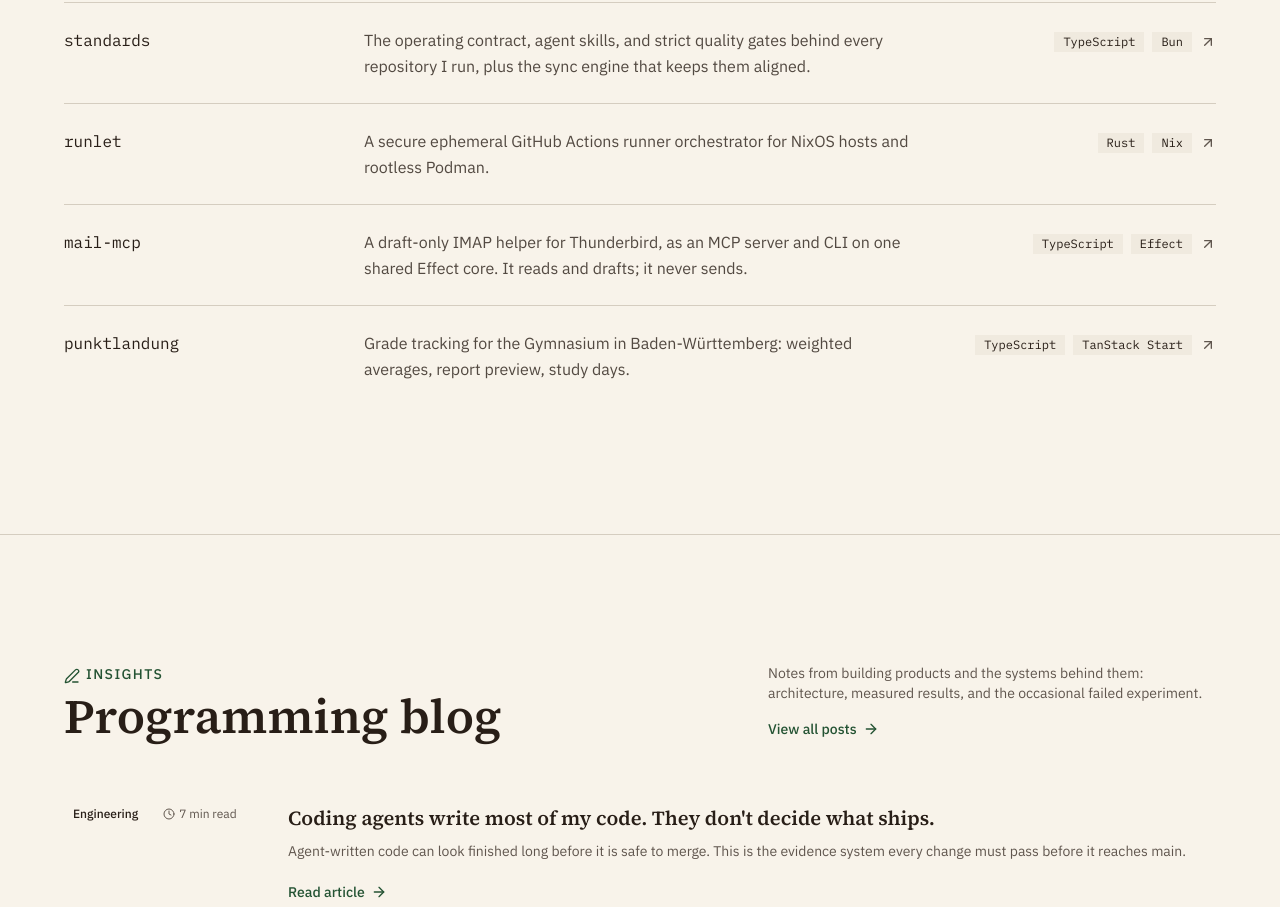
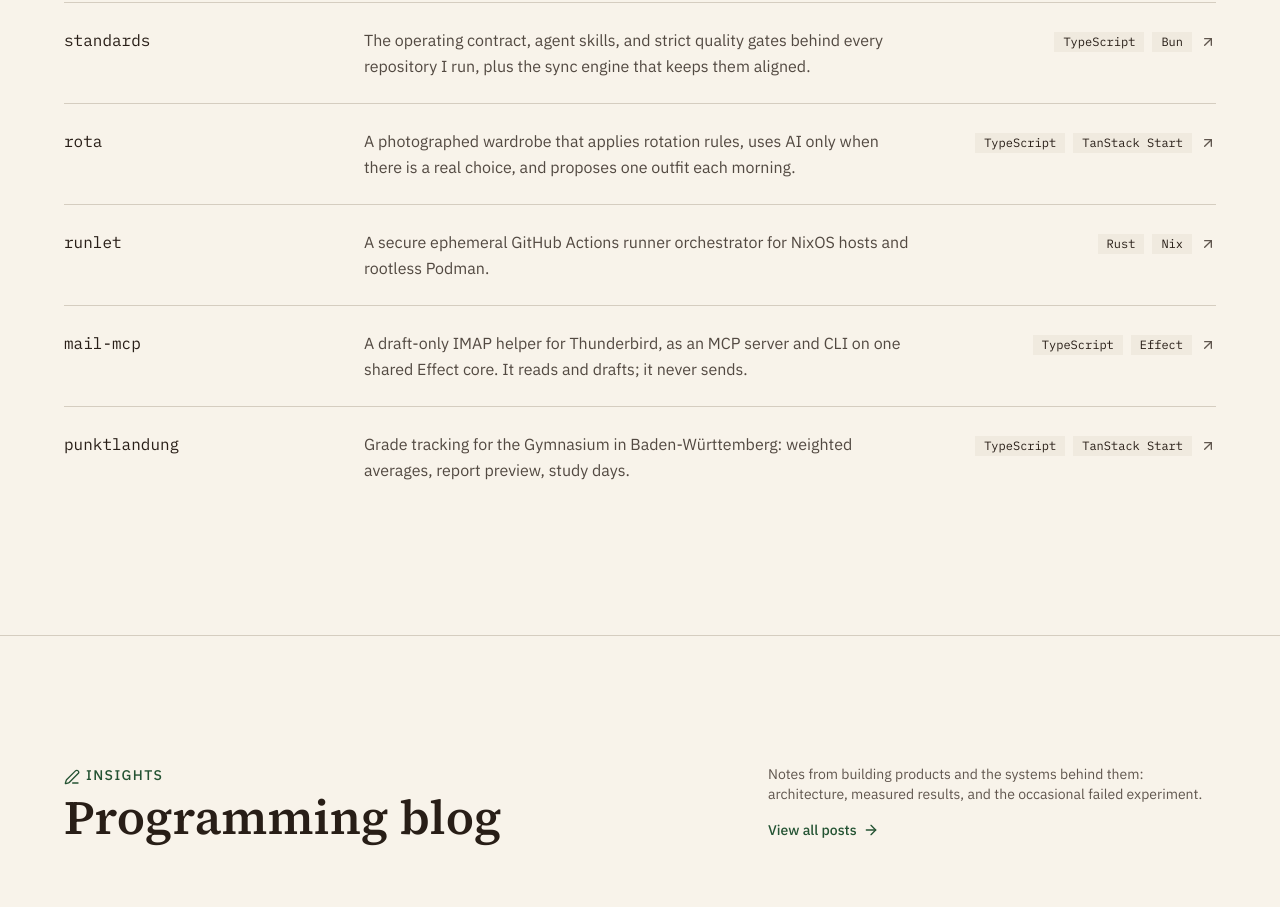
Before and after one commit to davidvornholt/portfolio, a Next.js app in the folder apps/web/: page / in a window 1280 px wide. Shown: the part 5220-6127 px from the top of the page. Built offline with nearby package versions, Linux system fonts and the light colour scheme.

Commit message:
feat(portfolio): add Rota to open-source projects

```diff
--- a/apps/web/src/features/portfolio/presentation/components/open-source-data.ts
+++ b/apps/web/src/features/portfolio/presentation/components/open-source-data.ts
@@ -12,6 +12,13 @@ export const openSourceProjects: ReadonlyArray<OpenSourceProject> = [
       'The operating contract, agent skills, and strict quality gates behind every repository I run, plus the sync engine that keeps them aligned.',
     tags: ['TypeScript', 'Bun'],
     href: 'https://github.com/davidvornholt/standards',
+  },
+  {
+    name: 'rota',
+    description:
+      'A photographed wardrobe that applies rotation rules, uses AI only when there is a real choice, and proposes one outfit each morning.',
+    tags: ['TypeScript', 'TanStack Start'],
+    href: 'https://github.com/davidvornholt/rota',
   },
   {
     name: 'runlet',
```
